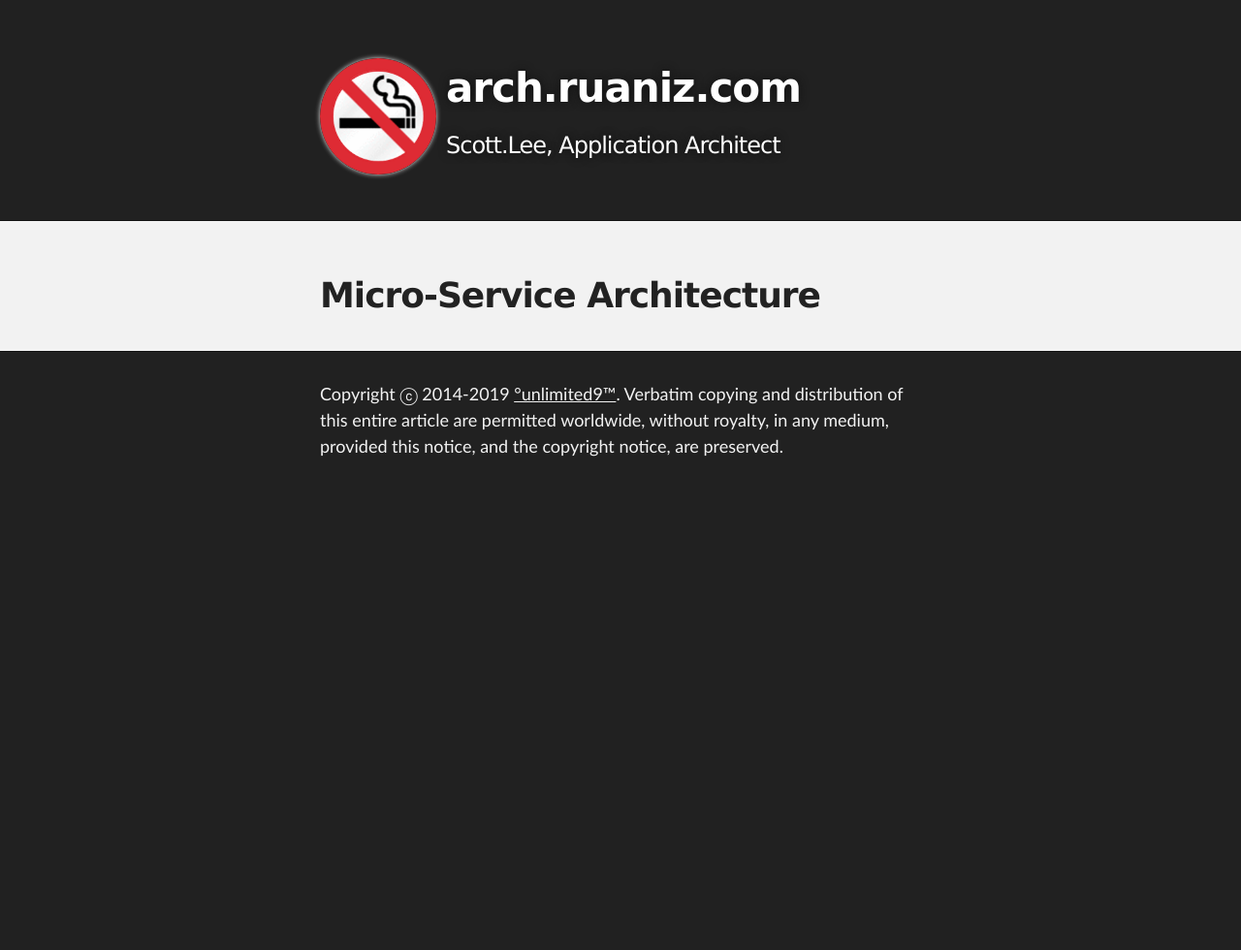
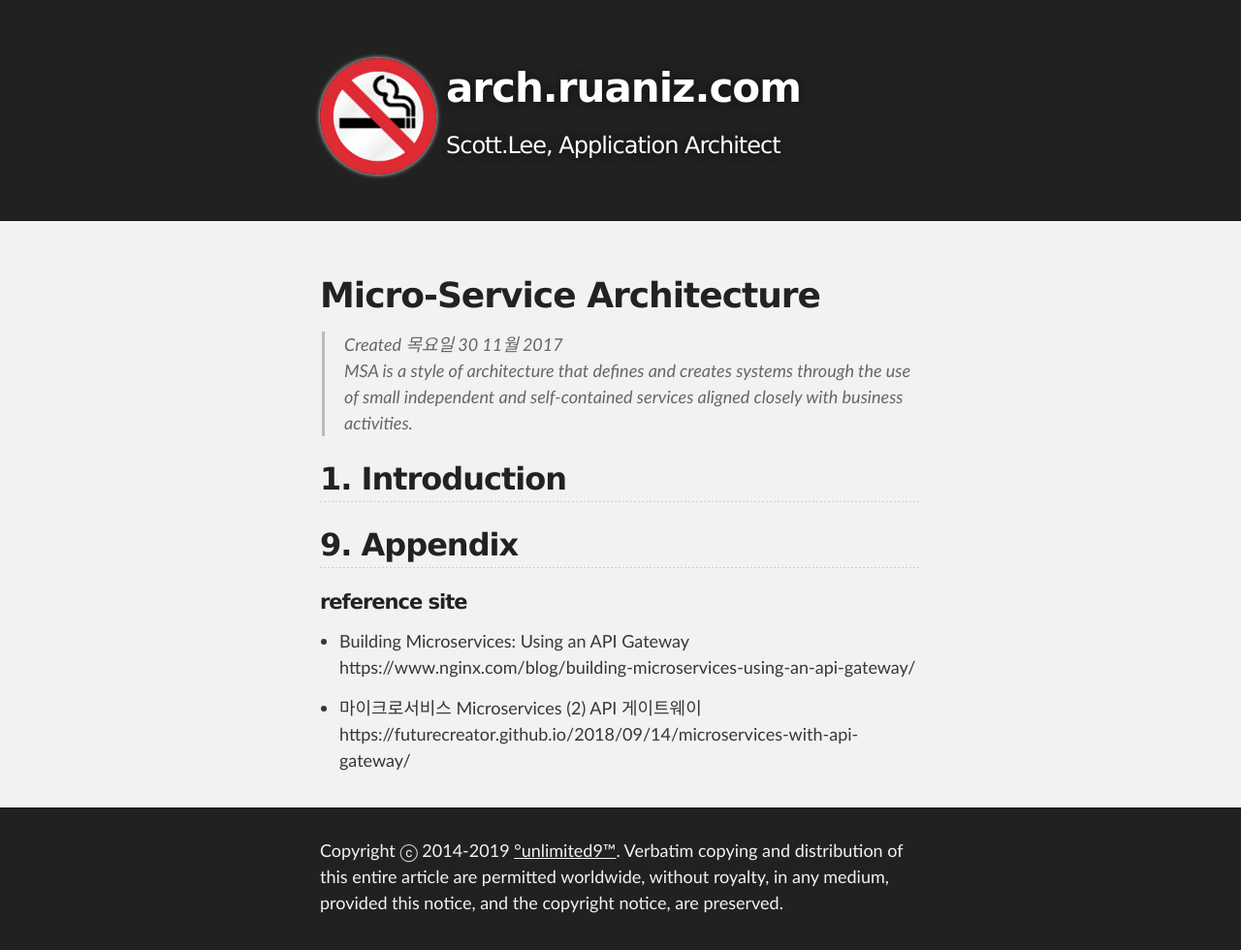
Before and after one commit to unlimited9/unlimited9.github.com, a Jekyll site: the page built from reference.notes/architecture.style/MSA/concept.md, in a window 1280 px wide. Shown: the whole page at 97% size. Built offline with Jekyll 4.4.1, drawn with Linux system fonts in a browser that asks for light colours; our own code applies the rules of GitHub Pages for plain Markdown files; before the commit the page ends 900 px from its top, so only the background shows below that.

Commit message:
Update concept.md

```diff
--- a/reference.notes/architecture.style/MSA/concept.md
+++ b/reference.notes/architecture.style/MSA/concept.md
@@ -1 +1,18 @@
 # Micro-Service Architecture
+
+>Created 목요일 30 11월 2017
+MSA is a style of architecture that defines and creates systems through the use of small independent and self-contained services aligned closely with business activities.
+
+## 1. Introduction
+
+
+
+## 9. Appendix
+
+#### reference site
+
+* Building Microservices: Using an API Gateway
+https://www.nginx.com/blog/building-microservices-using-an-api-gateway/
+
+* 마이크로서비스 Microservices (2) API 게이트웨이
+https://futurecreator.github.io/2018/09/14/microservices-with-api-gateway/
```
